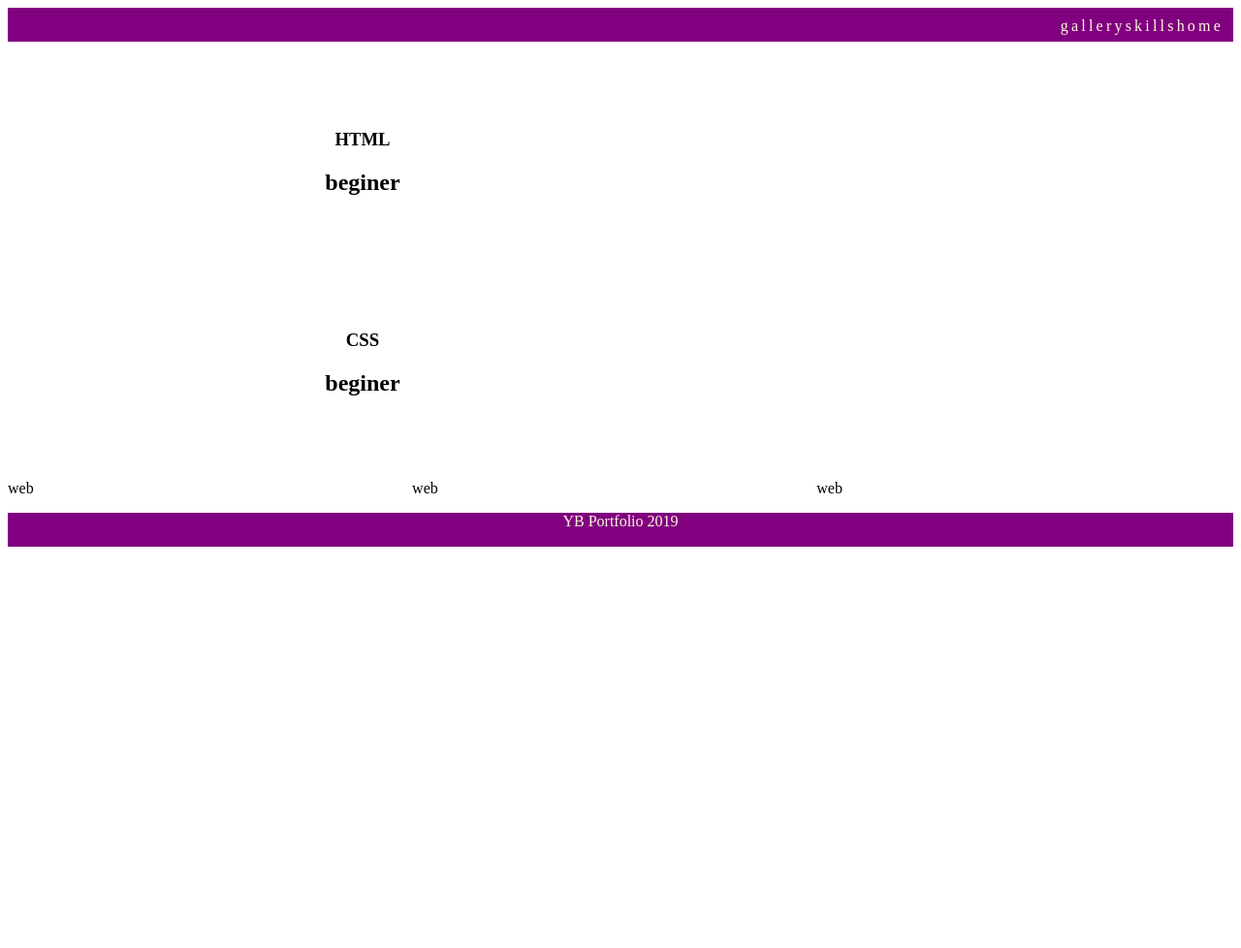
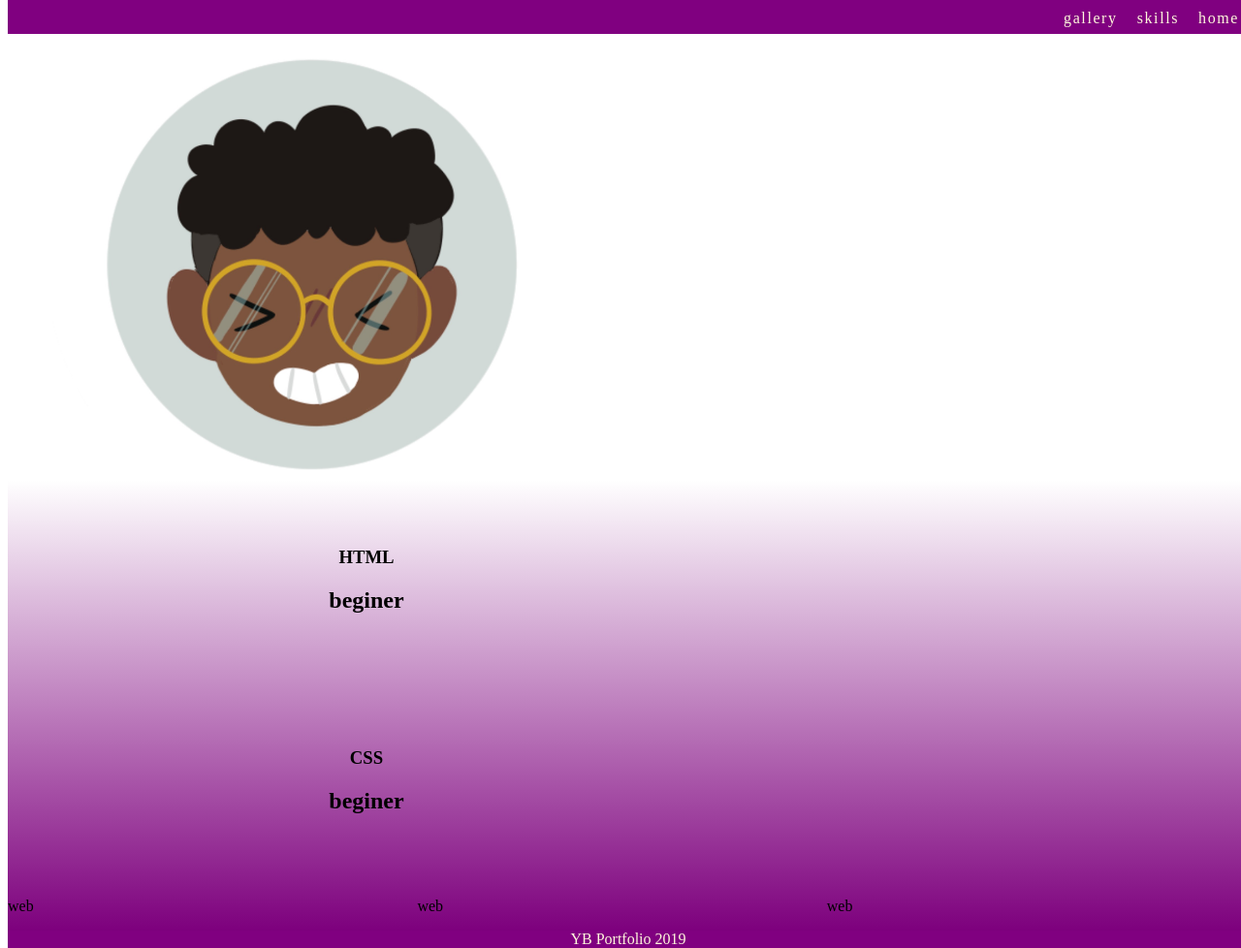
Before and after one commit to yelainab/TestSite, a plain HTML site: page index.html in a window 1280 px wide. Shown: the whole page at 97% size. Before the commit the page ends 800 px from the top, so only its background shows below. Drawn offline with Linux system fonts and the light colour scheme.

Commit message:
added a banner
added an image after the nav

```diff
--- a/index.html
+++ b/index.html
@@ -6,6 +6,7 @@
     <meta http-equiv="X-UA-Compatible" content="ie=edge">
     <link href="grids.css" rel="stylesheet" />
     <link href="layout.css" rel="stylesheet" />
+    <link rel="icon" type="image" href="" />
     <title>Document</title>
 </head>
 <body>
@@ -17,19 +18,23 @@
         div row
             div column 1
     -->
-    <div class="row">
+    <div class="row" >
+        <div class="col-1-1">
         <header>
-            <nav class="horizontal">
+            <nav class="horizontal" >
                 <ul>
-                    <li>gallery</li>
-                    <li>skills</li>
-                    <li>home</li>
+                    <li><a>gallery</a></li>
+                    <li><a>skills</a></li>
+                    <li><a>home</a></li>
                 </ul>
             </nav>
         </header>
+        </div>
     </div>
     <div class="row">
-        <a href=""><img class="banner" src=""></a>
+        <div class="col-1-1">
+            <img src="banner.jpg" />
+        </div>
     </div>
     <section>
         <div class="row">
--- a/layout.css
+++ b/layout.css
@@ -2,47 +2,65 @@
 
 
 /* body header */
-
+html{
+    height: 100%;
+    width: 100%;
+ }
+ body{
+    margin-top: 0%;
+    width:100%;
+ }
 nav.horizontal{
     background-color: purple;
     height: 35px;
 }
 nav.horizontal > ul{
+    padding: 0px;
+    margin: 0;
     list-style: none;
     float: right;
-    margin: 10px;
 }
 nav.horizontal li{
     color: cornsilk;
     float: left;
     text-align: center;
-    margin-top: 0;
-    letter-spacing: 0.2em;
+    margin-bottom: 10px;
+    letter-spacing: 0.1em;
+    padding: 10px;
 }
+nav.horizontal li a:active, nav.horizontal li a:hover {
+    color: purple;
+    background-color: cornsilk;
+    border-radius: 10px;
+    padding: 5px;
+ }
 /* banner */
-
-img.banner{
-    height: 55px;
+img{
+    width: 50%;
+    height: 50%;
 }
 /* skills */
 section{
-    background: linear-gradient()
+    background: linear-gradient(rgba(120,0,120,0), rgb(125,0,125));
 }
 div.col-1-2{
+    float: left;
     display: block;
     text-align: center;
     padding: 50px;
 }
 div.col-1-3{
     padding: 15px, 50px;
-
 }
 /* footer */
 
 footer{
     width: 100%;
-    height: 35px;
     color: cornsilk;
     background-color: purple;
-    text-align: center
+    text-align: center;
+    list-style-type: none;
+    padding: 0px;
+    margin: 0;
+    position: absolute;
 }
```
Also changed, not shown: banner.jpg (added).
